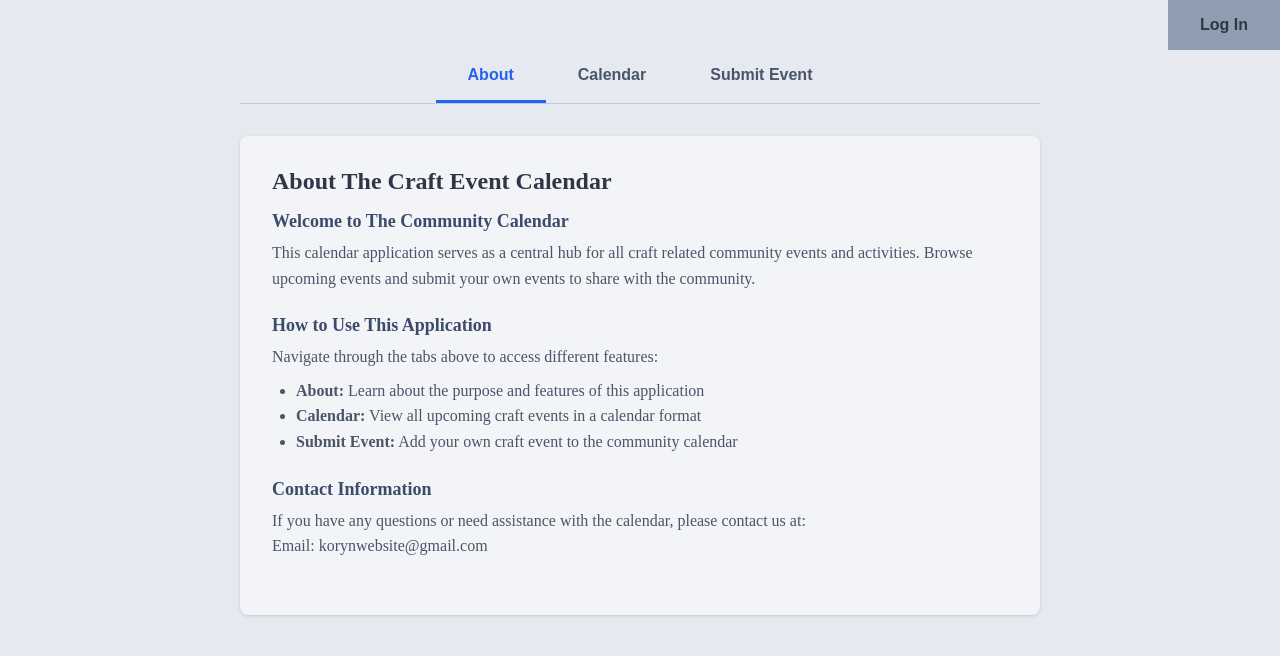
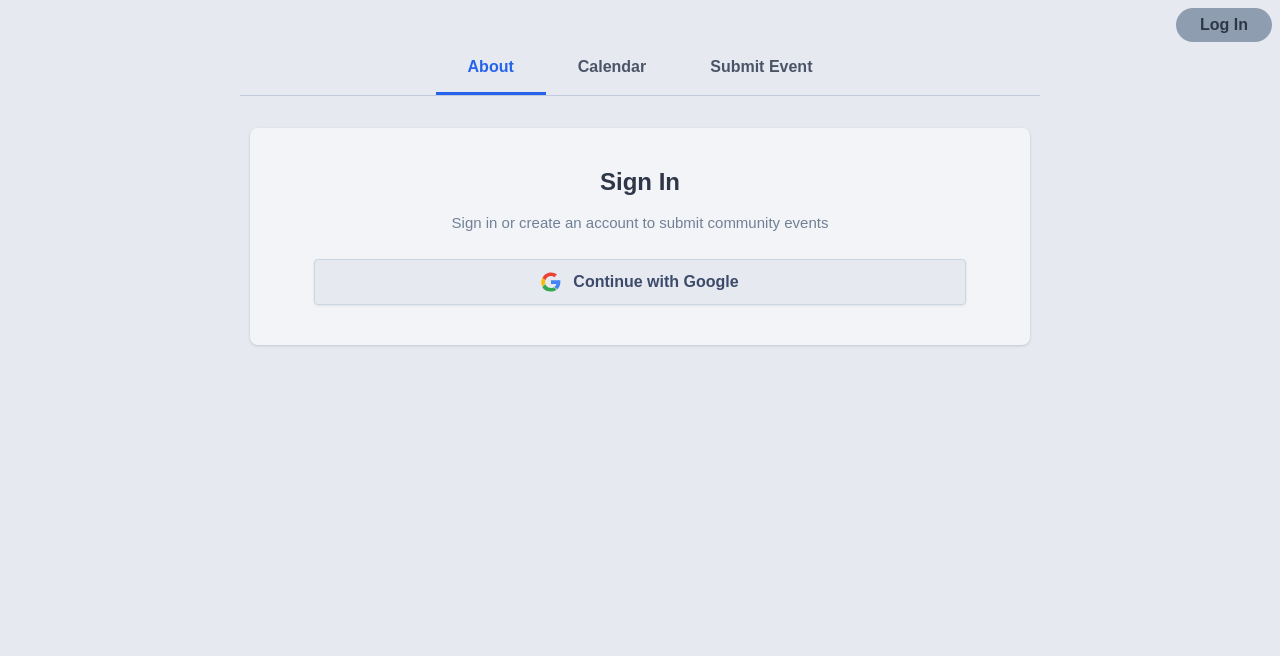
Before and after one commit to KorynLA/DC-craft-events-tracker, a React (Create React App) app: page /login in a window 1280 px wide. Before the commit this address led to /about. Shown: the top 656 px of the page. Built offline with nearby package versions, Linux system fonts and the light colour scheme.

Commit message:
Add login page

```diff
--- a/src/App.js
+++ b/src/App.js
@@ -3,6 +3,7 @@ import NavigationTabs from './components/navigationTabs';
 import CalendarPage from './components/calendarPage';
 import EventSubmissionForm from './components/eventSubmissionForm';
 import AboutPage from './components/aboutPage';
+import LoginPage from './components/loginPage';
 
 /**
  * App - Main application component with routing
@@ -44,6 +45,9 @@ export default function App() {
             {/* Event submission page - form for creating new events */}
             <Route path="/submit-event" element={<EventSubmissionForm />} />
 
+            {/* Login Page - page to login with SSO */}
+            <Route path="/login" element={<LoginPage />} />
+
             {/* Catch-all route - redirects unknown paths to about page */}
             <Route path="*" element={<Navigate to="/about" replace />} />
           </Routes>
--- /dev/null
+++ b/src/components/loginPage.js
@@ -0,0 +1,57 @@
+import { useState } from 'react';
+import { useNavigate } from 'react-router';
+import './style/loginPage.css';
+
+export default function LoginPage() {
+  const [isLoading, setIsLoading] = useState(false);
+  const [error, setError] = useState('');
+  const navigate = useNavigate();
+
+  const handleGoogleLogin = async () => {
+    setIsLoading(true);
+    setError('');
+    try {
+      // await Auth.federatedSignIn({ provider: 'Google' });
+      await new Promise((r) => setTimeout(r, 1500));
+      navigate('/about');
+    } catch (err) {
+      setError('Sign-in failed. Please try again.');
+    } finally {
+      setIsLoading(false);
+    }
+  };
+
+  return (
+    <div className="login-page">
+      <div className="login-panel">
+
+        <h2 className="login-title">Sign In</h2>
+        <p className="login-subtitle">
+          Sign in or create an account to submit community events
+        </p>
+
+        {error && <div className="login-error">{error}</div>}
+
+        <button
+          className="google-btn"
+          onClick={handleGoogleLogin}
+          disabled={isLoading}
+          aria-label="Sign in with Google"
+        >
+          {isLoading ? (
+            <span className="btn-spinner" />
+          ) : (
+            <svg className="google-icon" viewBox="0 0 48 48" xmlns="http://www.w3.org/2000/svg">
+              <path fill="#EA4335" d="M24 9.5c3.14 0 5.95 1.08 8.17 2.85l6.09-6.09C34.46 3.1 29.53 1 24 1 14.82 1 7.07 6.48 3.56 14.22l7.1 5.52C12.47 13.36 17.77 9.5 24 9.5z"/>
+              <path fill="#4285F4" d="M46.52 24.5c0-1.64-.15-3.22-.42-4.75H24v9h12.68c-.55 2.96-2.2 5.47-4.68 7.16l7.18 5.57C43.34 37.52 46.52 31.5 46.52 24.5z"/>
+              <path fill="#FBBC05" d="M10.66 28.26A14.56 14.56 0 0 1 9.5 24c0-1.48.25-2.91.66-4.26l-7.1-5.52A23.93 23.93 0 0 0 .5 24c0 3.87.93 7.53 2.56 10.78l7.6-6.52z"/>
+              <path fill="#34A853" d="M24 47c5.53 0 10.17-1.83 13.56-4.97l-7.18-5.57C28.6 37.88 26.41 38.5 24 38.5c-6.23 0-11.53-3.86-13.34-9.24l-7.6 6.52C6.57 43.07 14.63 47 24 47z"/>
+            </svg>
+          )}
+          {isLoading ? 'Signing in...' : 'Continue with Google'}
+        </button>
+
+      </div>
+    </div>
+  );
+}
--- a/src/components/navigationTabs.js
+++ b/src/components/navigationTabs.js
@@ -72,8 +72,8 @@ export default function NavigationTabs() {
   };
 
   const handleLoginClick= () => {
-    setActiveTab('about');
-    navigate('/');
+    setActiveTab('login');
+    navigate('/login');
   };
 
   const handleLogoutClick= () => {
@@ -104,7 +104,7 @@ export default function NavigationTabs() {
               ) : (
                 <div
                   className="nav-tab nav-tab-login"
-                  onClick={() => handleLogoutClick()}
+                  onClick={() => handleLoginClick()}
                   role="button"
                   tabIndex={0}
                   onKeyDown={(e) => e.key === 'Enter' && handleLoginClick()}
--- /dev/null
+++ b/src/components/style/loginPage.css
@@ -0,0 +1,123 @@
+/* ── Page wrapper ── */
+.login-page {
+  display: flex;
+  align-items: flex-start;
+  justify-content: center;
+  min-height: calc(100vh - 120px);
+  background-color: #e6e9f0;
+  font-family: Arial, sans-serif;
+  padding: 1rem 1.5rem 3rem;
+}
+
+/* ── Panel ── */
+.login-panel {
+  text-align: center;
+  background-color: #f2f4f7;
+  border-radius: 0.5rem;
+  box-shadow: 0 1px 3px rgba(0, 0, 0, 0.15);
+  width: 100%;
+  max-width: 780px;
+  padding: 2.5rem 4rem;
+  display: flex;
+  flex-direction: column;
+  gap: 1rem;
+  margin-top: 1rem;
+}
+
+/* ── Title ── */
+.login-title {
+  font-size: 24px;
+  font-weight: bold;
+  color: #2d3748;
+  margin: 0;
+}
+
+/* ── Subtitle ── */
+.login-subtitle {
+  font-size: 15px;
+  color: #718096;
+  margin: 0 0 0.5rem;
+  line-height: 1.5;
+}
+
+/* ── Error ── */
+.login-error {
+  background-color: #f8d7da;
+  color: #721c24;
+  border: 1px solid #f5c6cb;
+  border-radius: 4px;
+  padding: 0.75rem 1rem;
+  font-size: 14px;
+  font-weight: 500;
+  text-align: center;
+}
+
+/* ── Google button ── */
+.google-btn {
+  display: flex;
+  align-items: center;
+  justify-content: center;
+  gap: 0.75rem;
+  width: 100%;
+  padding: 12px 16px;
+  font-size: 16px;
+  font-weight: 600;
+  color: #3d4b6a;
+  background-color: #e6e9f0;
+  border: 1px solid #cbd5e0;
+  border-radius: 4px;
+  cursor: pointer;
+  font-family: Arial, sans-serif;
+  transition: background-color 0.2s ease, box-shadow 0.2s ease, transform 0.1s ease;
+  box-shadow: 0 1px 3px rgba(0, 0, 0, 0.08);
+}
+
+.google-btn:hover:not(:disabled) {
+  background-color: #d4d9e6;
+  box-shadow: 0 3px 8px rgba(0, 0, 0, 0.12);
+  transform: translateY(-1px);
+}
+
+.google-btn:active:not(:disabled) {
+  transform: translateY(0);
+  box-shadow: 0 1px 3px rgba(0, 0, 0, 0.08);
+}
+
+.google-btn:disabled {
+  opacity: 0.6;
+  cursor: not-allowed;
+  transform: none;
+}
+
+.google-icon {
+  width: 20px;
+  height: 20px;
+  flex-shrink: 0;
+}
+
+/* ── Spinner ── */
+.btn-spinner {
+  width: 18px;
+  height: 18px;
+  border: 2px solid #cbd5e0;
+  border-top-color: #2563eb;
+  border-radius: 50%;
+  animation: spin 0.7s linear infinite;
+  flex-shrink: 0;
+}
+
+@keyframes spin {
+  to { transform: rotate(360deg); }
+}
+
+/* ── Responsive ── */
+@media (max-width: 640px) {
+  .login-panel {
+    padding: 1.5rem 1.25rem;
+    margin-top: 0.5rem;
+  }
+
+  .login-title {
+    font-size: 20px;
+  }
+}
--- a/src/components/style/navigationTabs.css
+++ b/src/components/style/navigationTabs.css
@@ -37,6 +37,8 @@
 }
 
 .nav-auth-container {
+  padding-top: .5rem;
+  padding-right: .5rem;
   display: flex;
   justify-content: flex-end;
   font-family: Arial, sans-serif;
@@ -45,6 +47,8 @@
 
 .nav-tab-login,
 .nav-tab-logout {
+  border-radius: 999px;
+  padding: 0.5rem 1.5rem !important;
   border-bottom: none !important;
   color: #2d3748 !important;
   background-color: #8f9db0;
@@ -76,6 +80,8 @@
   }
 
   .nav-auth-container {
+    padding-top: .1rem !important;
+    padding-right: .1rem !important;
     font-family: Arial, sans-serif;
     color: #2d3748;
     font-size: 14px;        /* Smaller but readable */
```
